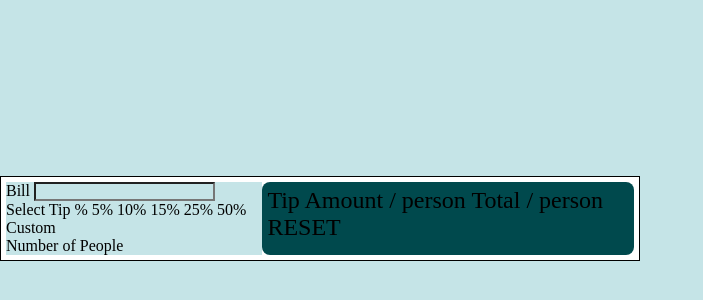
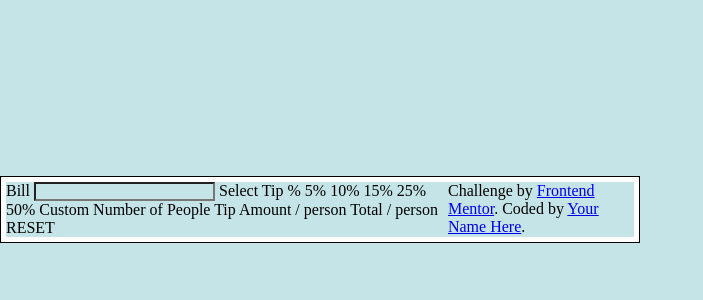
Before and after one commit to Yo-mitch/ACC-umat2025-sem1-tipCalculator, a plain HTML site: page tip-calculator-app-main/index.html in a window 1280 px wide. Shown: the part 224-524 px from the top of the page, without its empty margins (0-703 px from the left). Drawn offline with Linux system fonts and the light colour scheme.

Commit message:
modified left container

```diff
--- a/tip-calculator-app-main/index.html
+++ b/tip-calculator-app-main/index.html
@@ -14,24 +14,18 @@
 <body>
   <div class = "main-container">
     <div class = "left-container">
-      <div>
         Bill
         <input type = "text">
-      </div>
 
-      <div>
-          Select Tip %
+        Select Tip %
         5%
         10%
         15%
         25%
         50%
         Custom
-      </div>
-      Number of People
-    </div>
+        Number of People
 
-    <div class = "right-container">
         Tip Amount
         / person
 
@@ -39,12 +33,10 @@
         / person
 
         RESET
-    </div>
-
   </div>
-  <!-- <div class="attribution">
+  <div class="attribution">
     Challenge by <a href="https://www.frontendmentor.io?ref=challenge" target="_blank">Frontend Mentor</a>.
     Coded by <a href="#">Your Name Here</a>.
-  </div> -->
+  </div>
 </body>
 </html>
```
